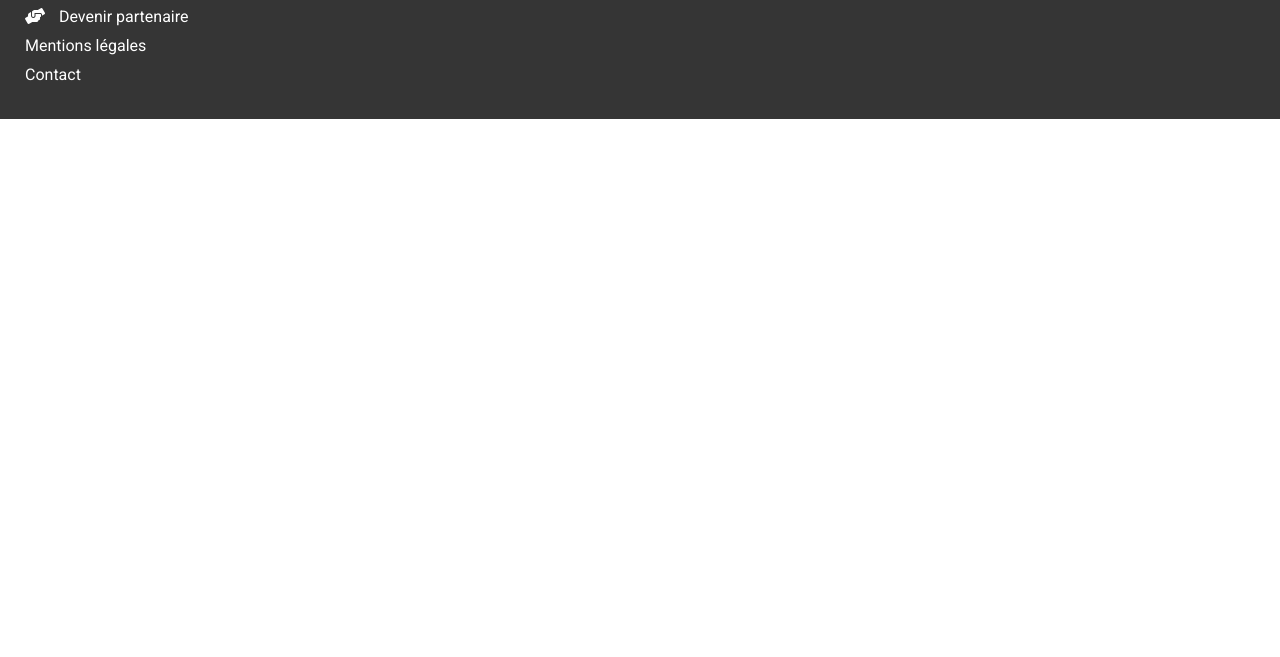
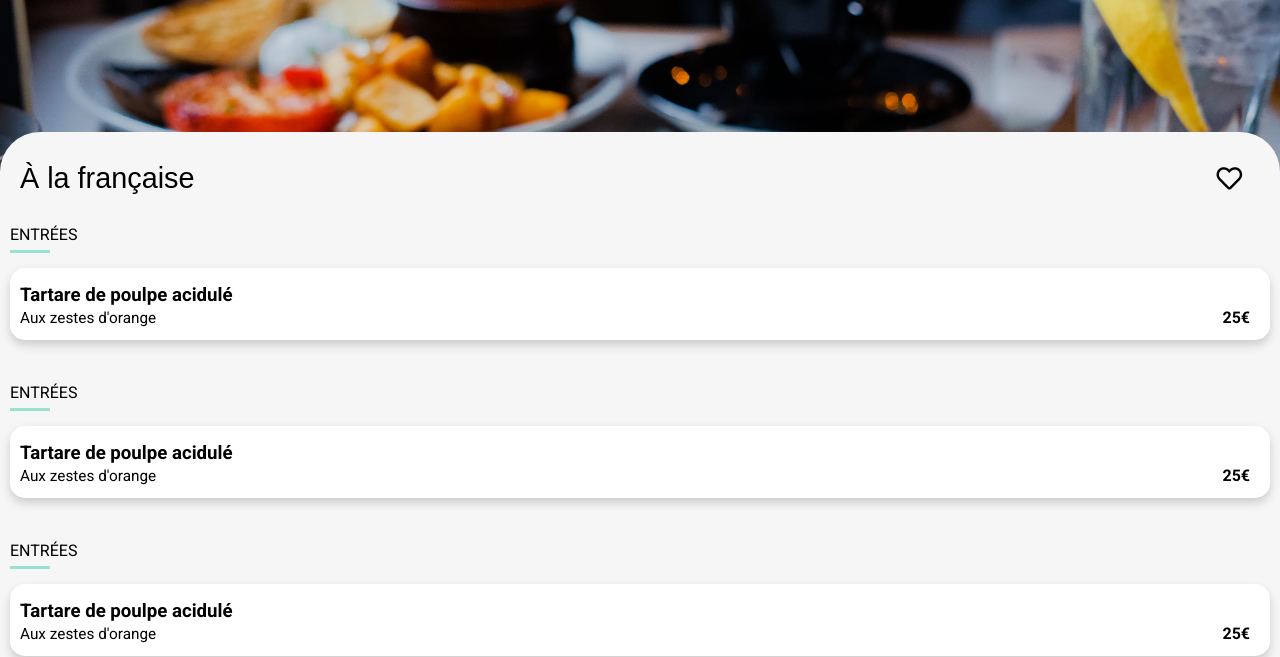
Before and after one commit to maevanapcontact/MaevaNguyenAnhPhuong_3_11122020, a website: page src/menu_a_la_francaise.html in a window 1280 px wide. Shown: the part 147-804 px from the top of the page. Drawn offline with Linux system fonts and the light colour scheme; a web font is replaced by a local one.

Commit message:
[#4] feat: build structure for menus on menu pages

```diff
--- /dev/null
+++ b/src/assets/sass/_menu.scss
@@ -0,0 +1,90 @@
+.main-menu-page {
+  width: 100%;
+  height: 100%;
+  background: url("../images/restaurants/toa-heftiba-DQKerTsQwi0-unsplash.jpg") no-repeat;
+  background-size: cover;
+  background-position: center;
+}
+
+.menu {
+  padding: 220px 0 0 0;
+
+  &__header {
+    background: $section-background-color;
+    border-radius: 40px 40px 0 0;
+    padding: 30px 20px;
+
+    display: flex;
+    justify-content: space-between;
+    align-items: center;
+
+    i {
+      font-size: 1.6em;
+      margin: 0 18px 0 0;
+
+      &:hover {
+        cursor: pointer;
+      }
+    }
+  }
+
+  &__header-line {
+    width: 40px;
+    height: 3px;
+    background: $tertiary-color;
+    margin: 6px 0 15px 0;
+  }
+
+  h2 {
+    font-family: 'Shrikhand', sans-serif;
+    font-size: 1.8em;
+    font-weight: 400;
+  }
+
+  h3 {
+    text-transform: uppercase;
+    font-weight: 400;
+    font-size: 1em;
+  }
+
+  &__item {
+    background: $section-background-color;
+    padding: 0 10px 30px 10px;
+  }
+
+  &__entry {
+    border: none;
+    width: 100%;
+    background: #fff;
+    border-radius: 15px;
+    margin: 0 0 13px 0;
+
+    display: flex;
+    justify-content: space-between;
+    align-items: flex-end;
+
+    &:hover {
+      cursor: pointer;
+    }
+  }
+
+  &__infos {
+    padding: 16px 10px 13px 10px;
+    text-align: left;
+
+    h4 {
+      font-size: 1.4em;
+      margin: 0 0 3px 0;
+    }
+
+    span {
+      font-size: 1.15em;
+    }
+  }
+
+  &__price {
+    padding: 13px 20px;
+    font-weight: 600;
+    font-size: 1.2em;
+  }
+}
--- a/src/assets/sass/main.scss
+++ b/src/assets/sass/main.scss
@@ -26,6 +26,10 @@ TABLE OF CONTENTS
 /* ------------------------- */
 @import './restaurants';
 
+/* MENU */
+/* ------------------------- */
+@import './menu';
+
 /* MAIN FOOTER */
 /* ------------------------- */
 @import './footer';
--- a/src/menu_a_la_francaise.html
+++ b/src/menu_a_la_francaise.html
@@ -17,6 +17,54 @@
       </a>
       <img src="assets/images/logo/ohmyfood.png" alt="Logo Oh My Food" width="392" height="68">
     </header>
+
+    <!-- MAIN MENU PAGE -->
+    <main class="main-menu-page">
+
+      <!-- MENU -->
+      <article class="menu">
+        <header class="menu__header">
+          <h2>À la française</h1>
+          <i class="far fa-heart"></i>
+        </header>
+
+        <section class="menu__item">
+          <h3>Entrées</h3>
+          <div class="menu__header-line"></div>
+          <button class="menu__entry">
+            <div class="menu__infos">
+              <h4>Tartare de poulpe acidulé</h4>
+              <span>Aux zestes d'orange</span>
+            </div>
+            <span class="menu__price">25€</span>
+          </button>
+        </section>
+
+        <section class="menu__item">
+          <h3>Entrées</h3>
+          <div class="menu__header-line"></div>
+          <button class="menu__entry">
+            <div class="menu__infos">
+              <h4>Tartare de poulpe acidulé</h4>
+              <span>Aux zestes d'orange</span>
+            </div>
+            <span class="menu__price">25€</span>
+          </button>
+        </section>
+
+        <section class="menu__item">
+          <h3>Entrées</h3>
+          <div class="menu__header-line"></div>
+          <button class="menu__entry">
+            <div class="menu__infos">
+              <h4>Tartare de poulpe acidulé</h4>
+              <span>Aux zestes d'orange</span>
+            </div>
+            <span class="menu__price">25€</span>
+          </button>
+        </section>
+      </article>
+    </main>
 
     <!-- MAIN FOOTER -->
     <footer class="main-footer">
```
Also changed, not shown: src/assets/css/style.css, 1 other file.
